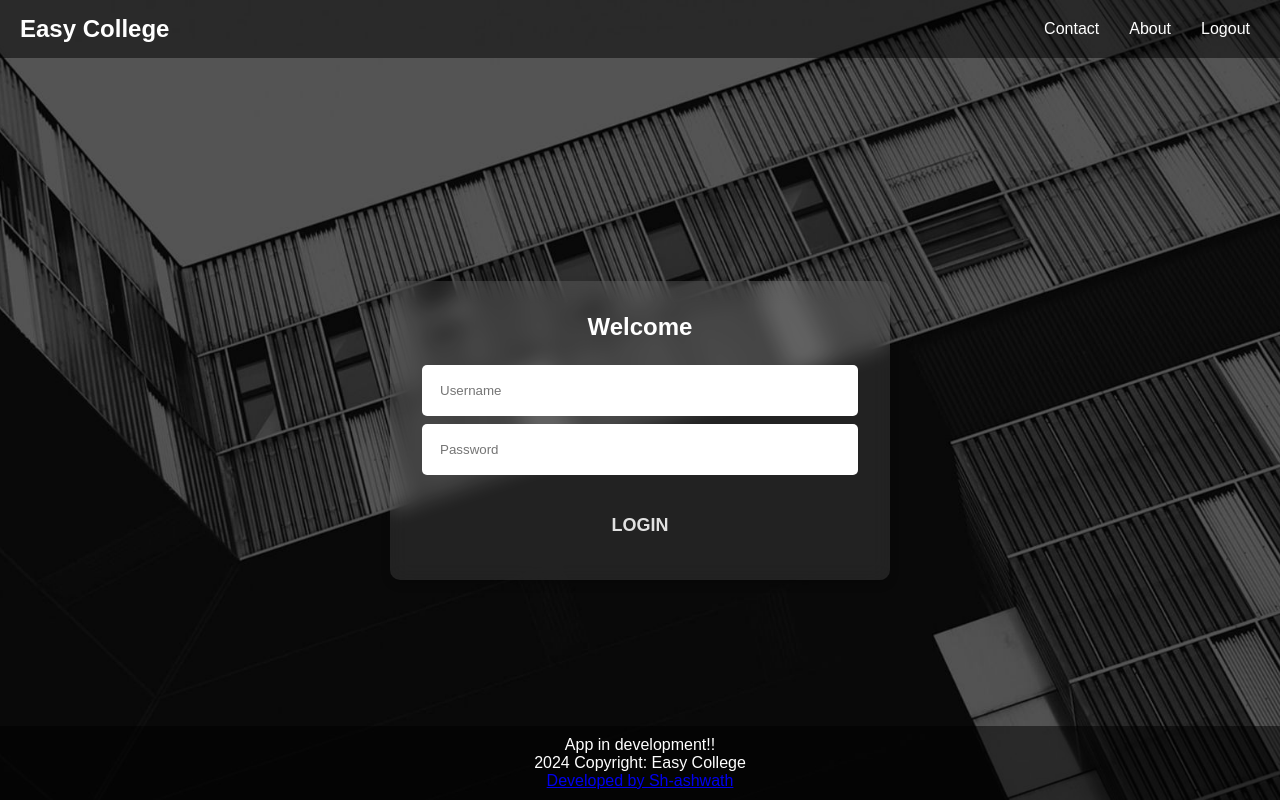
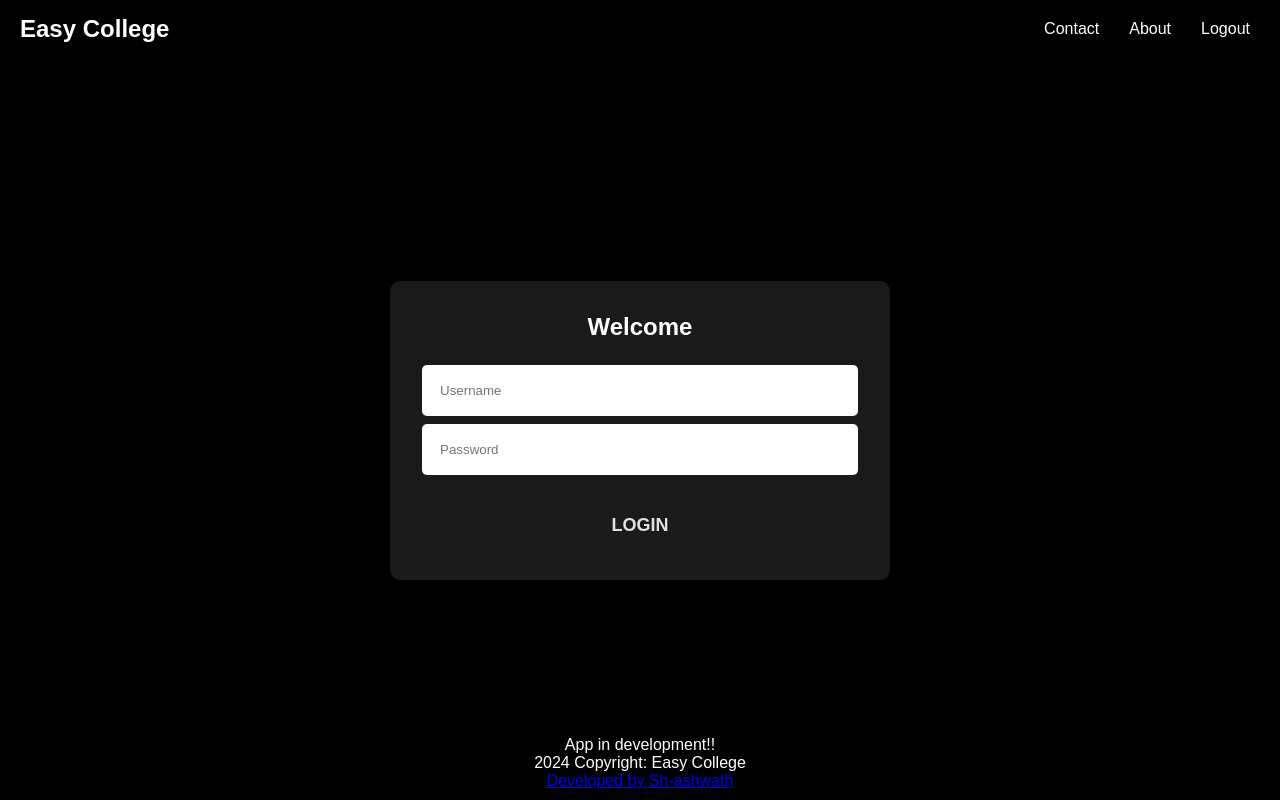
Before and after one commit to ashwathhhhh/Easy-College, a Flask app: page / in a window 1280 px wide. Run offline with Flask 3, Linux system fonts and the light colour scheme.

Commit message:
changed UI

```diff
--- a/templates/about.html
+++ b/templates/about.html
@@ -162,7 +162,7 @@
         }
 
         body {
-            background: url("{{ url_for('static', filename='background.jpeg') }}") center center/cover;
+            background: black;
             background-size: cover;
             min-height: 100vh;
             color: white;
--- a/templates/cgpa.html
+++ b/templates/cgpa.html
@@ -19,7 +19,7 @@
             justify-content: center;
             align-items: center;
             min-height: 100vh;
-            background: url("{{ url_for('static', filename='background.jpeg') }}") center center/cover;
+            background: black;
             background-size: cover;
             padding: 20px;
         }
--- a/templates/loading.html
+++ b/templates/loading.html
@@ -19,7 +19,7 @@
             justify-content: center;
             align-items: center;
             min-height: 100vh;
-            background: url("{{ url_for('static', filename='background.jpeg') }}") center center/cover;
+            background: black;
             background-size: cover;
             padding: 20px;
         }
--- a/templates/login.html
+++ b/templates/login.html
@@ -20,7 +20,7 @@
             justify-content: center;
             align-items: center;
             min-height: 100vh;
-            background: url("{{ url_for('static', filename='background.jpeg') }}") center center/cover;
+            background: black;
             background-size: cover;
             padding: 20px;
         }
--- a/templates/pages.html
+++ b/templates/pages.html
@@ -15,7 +15,7 @@
         justify-content: center;
         align-items: center;
         height: 100vh;
-        background: url("{{ url_for('static', filename='background.jpeg') }}") center center/cover;
+        background: black;
         background-size: cover;
         font-family: Arial, sans-serif;
         color: white;
```
